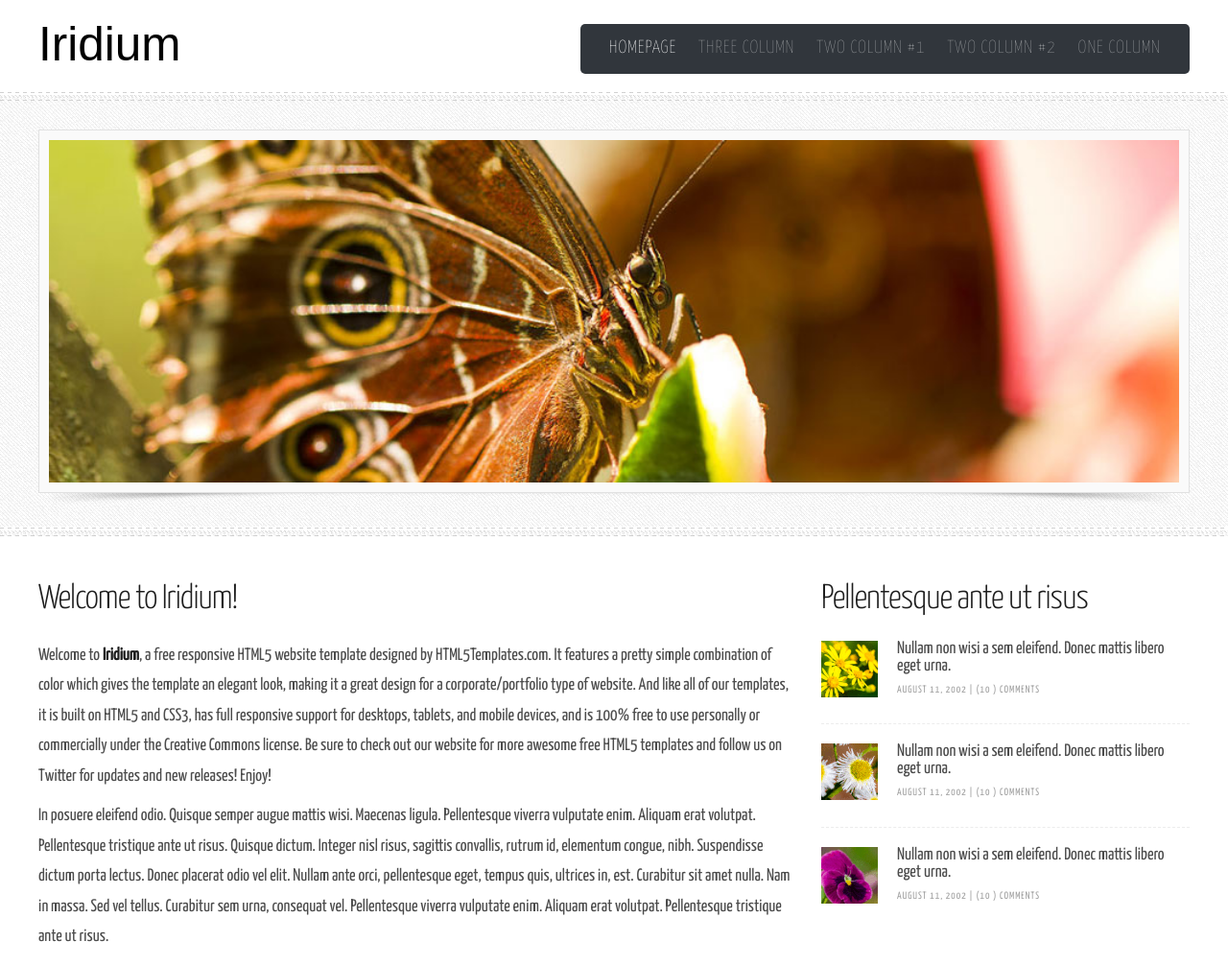
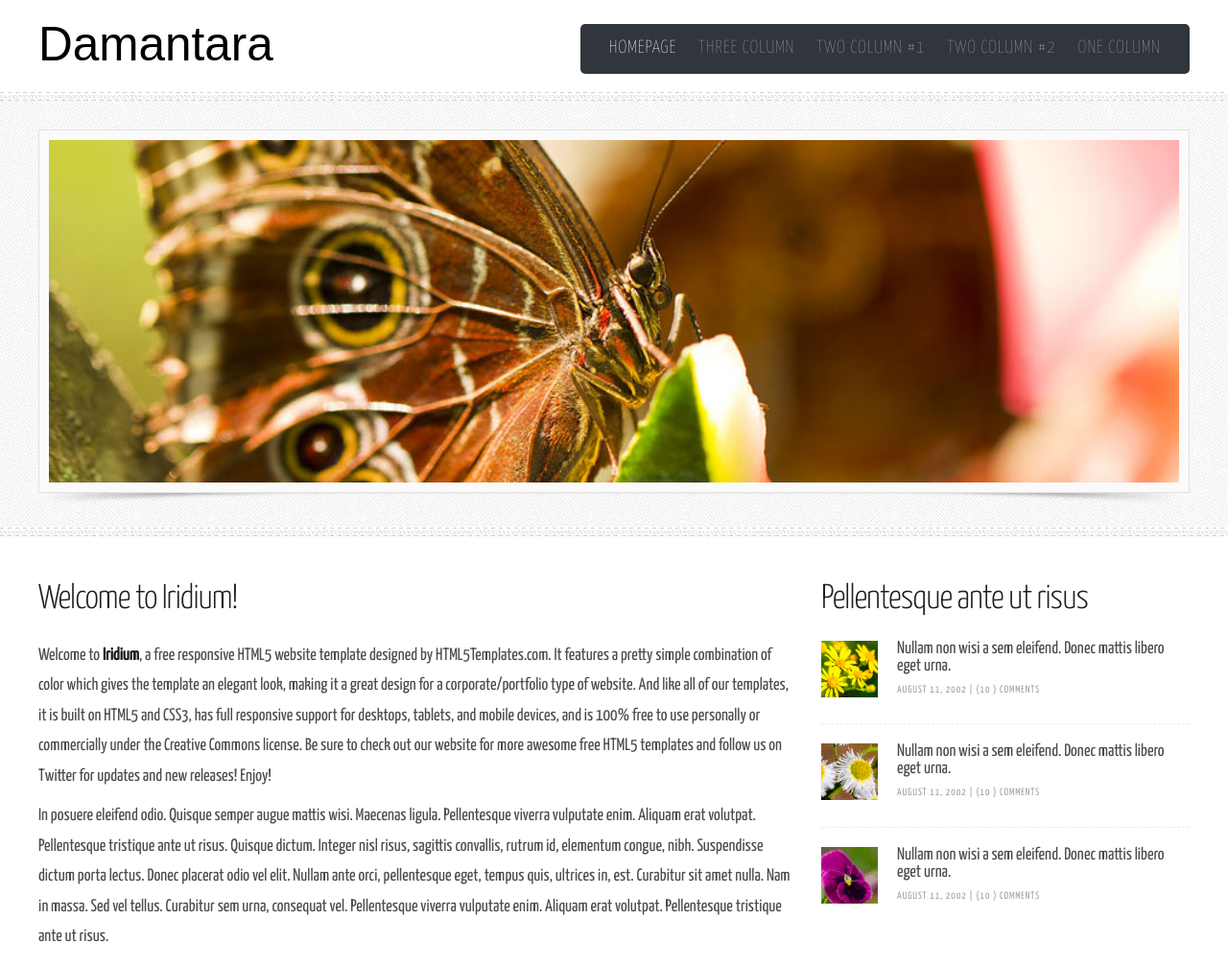
Before and after one commit to damantara/damantara.github.io-matahari, a plain HTML site: page index.html in a window 1280 px wide. Shown: the top 1006 px of the page at 96% size. Drawn offline with Linux system fonts and the light colour scheme.

Commit message:
Update index.html

```diff
--- a/index.html
+++ b/index.html
@@ -1,7 +1,7 @@
 <!DOCTYPE HTML>
 <html>
 <head>
-<title>Iridium</title>
+<title>Damantara</title>
 <meta charset="utf-8">
 <noscript>
 <link rel="stylesheet" href="css/5grid/core.css">
@@ -21,7 +21,7 @@
     <div class="row">
       <div class="12u">
         <!-- Logo -->
-        <h1><a href="#" class="mobileUI-site-name">Iridium</a></h1>
+        <h1><a href="#" class="mobileUI-site-name">Damantara</a></h1>
         <!-- Nav -->
         <nav class="mobileUI-site-nav"> <a href="index.html" class="active">Homepage</a> <a href="threecolumn.html">Three Column</a> <a href="twocolumn1.html">Two Column #1</a> <a href="twocolumn2.html">Two Column #2</a> <a href="onecolumn.html">One Column</a> </nav>
       </div>
```
